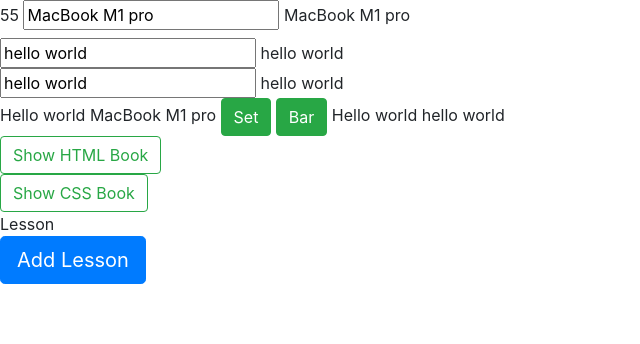
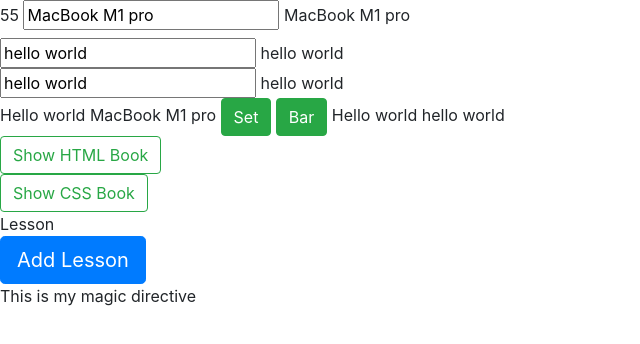
Before and after one commit to AndreyZaytsev90/ProjectWithBootstrap, a website: page index.html in a window 1280 px wide. Shown: the whole page, without its empty margins (0-640 px from the left). Drawn offline with nearby package versions, Linux system fonts and the light colour scheme.

Commit message:
directive part 1

```diff
--- a/index.html
+++ b/index.html
@@ -59,10 +59,13 @@
             {{mainCtrl.myLesson}}
             <div ng-controller="firstController as firstCtrl">
                 <div ng-controller="secondController">
-                    <button type="button" class="btn btn-primary btn-lg" ng-click="secondCtrl.addLesson()">Add Lesson</button>
+                    <button type="button" class="btn btn-primary btn-lg" ng-click="secondCtrl.addLesson()">Add Lesson
+                    </button>
                 </div>
             </div>
         </div>
+        <!---------------------------------------------------------------->
+        <div func>Func</div>
 
     </div>
 </div>
--- a/main.js
+++ b/main.js
@@ -61,3 +61,23 @@
     this.addLesson = () => console.log("Add new lesson")
     $scope.secondCtrl = this
 })
+
+/*----------------------------------------------------------*/
+
+/*
+app.directive('func', function (){
+    return function (scope, element, attrs) {
+        console.log("This is my first directive")
+    }
+})*/
+app.directive('func', function (){
+    return{
+        link: function (scope, element, attrs) {
+            console.log("This is my first directive")
+            console.log('scope', scope)
+            console.log('element', element)
+            console.log('attrs', attrs)
+            element.text('This is my magic directive')
+    }
+    }
+})
```
